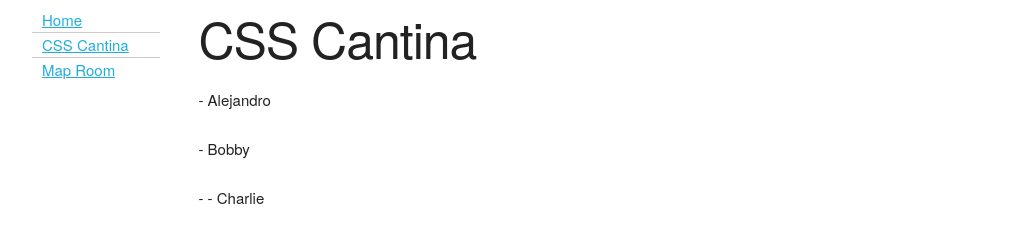
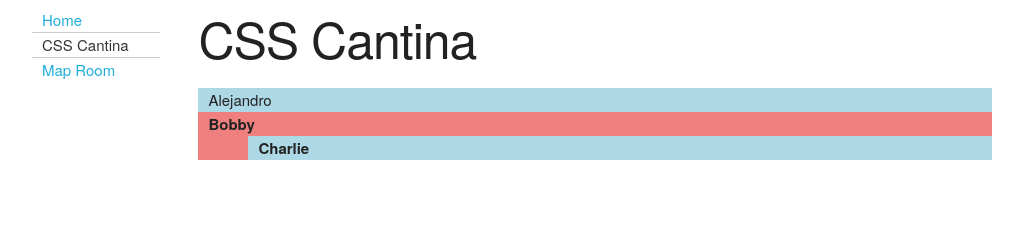
Before and after one commit to Trishthedish/tatooine, a React app in the folder frontend/: page /css-cantina in a window 1280 px wide. Shown: the whole page, without its empty margins (128-1151 px from the left). Built offline with nearby package versions, Linux system fonts and the light colour scheme.

Commit message:
bring in some style

```diff
--- a/frontend/app/components/css-cantina.js
+++ b/frontend/app/components/css-cantina.js
@@ -6,12 +6,12 @@ export default class CSSCantina extends React.Component {
     return <div className="cantina ten columns">
       <h1>CSS Cantina</h1>
       <div className="alejandro">
-        <p> - Alejandro</p>
+        <p>Alejandro</p>
       </div>
       <div className="bobby">
-        <p> - Bobby</p>
+        <p>Bobby</p>
         <div className="charlie">
-          <p> - - Charlie</p>
+          <p>Charlie</p>
         </div>
       </div>
     </div>;
--- a/frontend/app/components/sidebar.js
+++ b/frontend/app/components/sidebar.js
@@ -1,5 +1,5 @@
 import React from 'react';
-import { Link } from 'react-router-dom';
+import { NavLink } from 'react-router-dom';
 import '../styles/sidebar.less';
 
 export default class Sidebar extends React.Component {
@@ -7,13 +7,13 @@ export default class Sidebar extends React.Component {
     return <div className="sidebar two columns">
       <ul>
         <li>
-          <Link to='/'>Home</Link>
+          <NavLink exact to='/'>Home</NavLink>
         </li>
         <li>
-          <Link to='/css-cantina'>CSS Cantina</Link>
+          <NavLink exact to='/css-cantina'>CSS Cantina</NavLink>
         </li>
         <li>
-          <Link to='/map-room'>Map Room</Link>
+          <NavLink exact to='/map-room'>Map Room</NavLink>
         </li>
       </ul>
     </div>;
--- a/frontend/app/styles/css-cantina.less
+++ b/frontend/app/styles/css-cantina.less
@@ -1,3 +1,22 @@
 .cantina {
+  p {
+    margin: 0;
+  }
 
+  div {
+    padding-left: 10px;
+
+    & > div {
+      margin-left: 40px;
+    }
+  }
+
+  .alejandro, .charlie {
+    background-color: lightblue;
+  }
+
+  .bobby {
+    font-weight: bold;
+    background-color: lightcoral;
+  }
 }
--- a/frontend/app/styles/sidebar.less
+++ b/frontend/app/styles/sidebar.less
@@ -5,6 +5,15 @@
     margin-bottom: 0;
     padding-left: 10px;
 
+    a {
+      text-decoration: none;
+
+      &.active {
+        color: #333;
+        cursor: default;
+      }
+    }
+
     &:last-of-type {
       border-bottom: none;
     }
```
